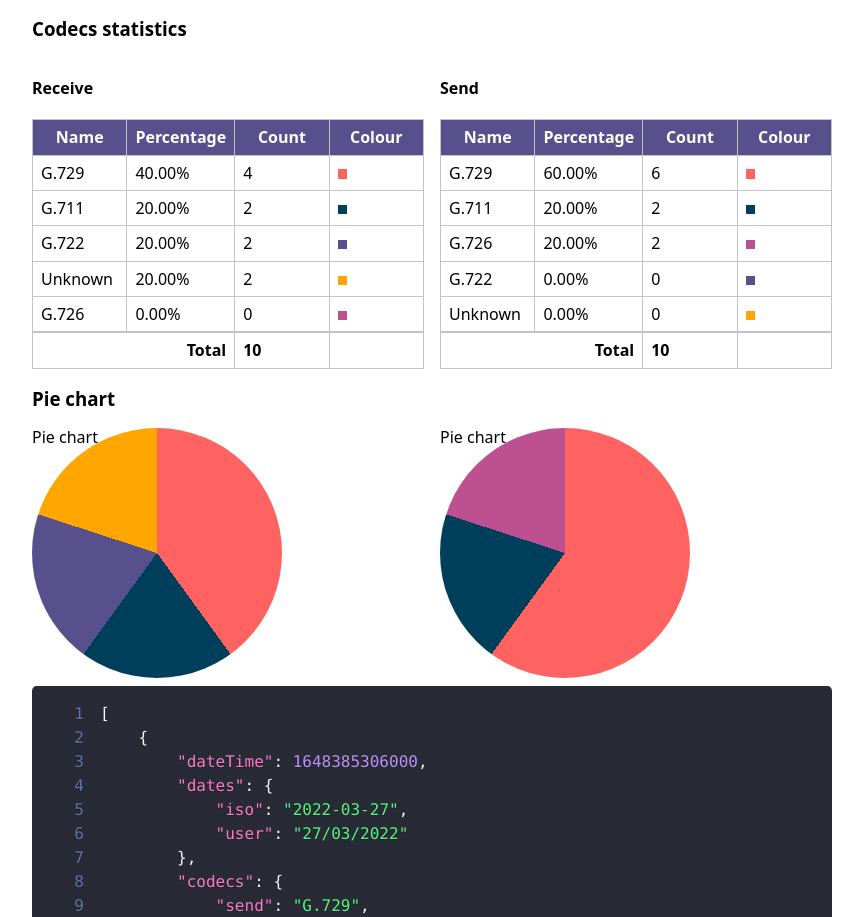
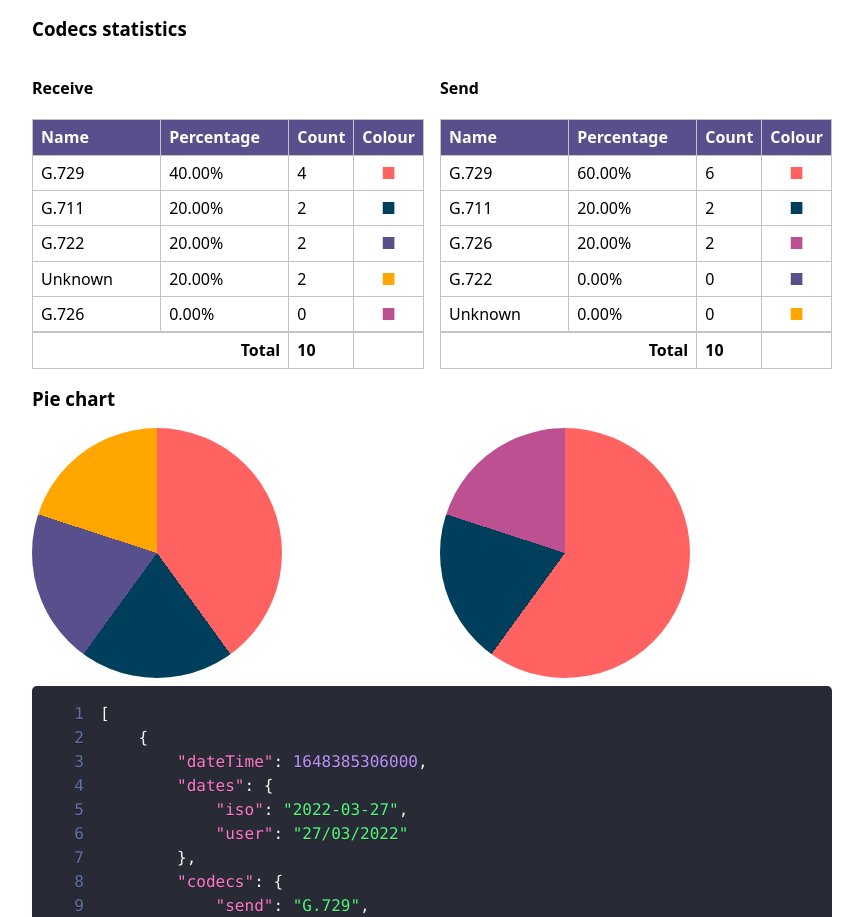
Before and after one commit to maurer2/fernsprecher-kodierer-dekodierer-schau, a React (Create React App) app in the folder app/: page /calls/2022-03-27 in a window 1280 px wide. Shown: the part 1080-1997 px from the top of the page, without its empty margins (208-1071 px from the left). Built offline with nearby package versions, Linux system fonts and the light colour scheme.

Commit message:
Improved statstics table

```diff
--- a/app/src/features/calls/components/PieChart/PieChart.tsx
+++ b/app/src/features/calls/components/PieChart/PieChart.tsx
@@ -38,7 +38,7 @@ const PieChart: FC<Readonly<Types.PieChartProps>> = ({ codecStatistics }) => {
         className="pie-chart"
         style={pieChartStyle}
       >
-        <span className="sr-only">Pie chart</span>
+        <span className="visually-hidden">Pie chart</span>
       </div>
     </div>
   );
--- a/app/src/features/calls/components/Statistics/Statistics.styles.ts
+++ b/app/src/features/calls/components/Statistics/Statistics.styles.ts
@@ -1,8 +1,9 @@
 import { styled, theme } from '../../../../global.styles';
+// import { colourCodecMap } from '../PieChart/constants';
 
 export const Table = styled('table', {
   display: 'grid',
-  gridTemplateColumns: '1fr 1fr 1fr 1fr',
+  gridTemplateColumns: '1fr 1fr min-content min-content',
   borderTop: `1px solid ${theme.colors.gray}`,
   borderRight: `1px solid ${theme.colors.gray}`,
 });
@@ -11,18 +12,6 @@ export const Table = styled('table', {
 export const IgnoredTableElement = styled('div', {
   display: 'contents',
 });
-
-// export const StatisticsTableHead = styled(IgnoredTableElement, {});
-// StatisticsTableHead.defaultProps = { as: 'thead' }; // TS error
-
-// export const StatisticsTableBody = styled(IgnoredTableElement, {});
-// StatisticsTableBody.defaultProps = { as: 'tbody' }; // TS error
-
-// export const StatisticsTableFoot = styled(IgnoredTableElement, {});
-// StatisticsTableFoot.defaultProps = { as: 'tfoot' }; // TS error
-
-// export const StatisticsTableRow = styled(IgnoredTableElement, {});
-// StatisticsTableRow.defaultProps = { as: 'tr' }; // TS error
 
 export const TableCell = styled('td', {
   padding: '0.5rem',
@@ -46,6 +35,7 @@ export const TableCell = styled('td', {
 export const TableCellHead = styled(TableCell, {
   background: theme.colors.purpleCorallite,
   color: theme.colors.white,
+  textAlign: 'left',
 });
 
 export const TableCellFoot = styled(TableCell, {
@@ -54,7 +44,31 @@ export const TableCellFoot = styled(TableCell, {
 });
 
 export const ColourIndicator = styled('span', {
-  display: 'inline-block',
-  width: '1ch',
-  height: '1ch',
+  display: 'block',
+  width: 'min-content',
+  margin: 'auto',
+
+  '&:before': {
+    content: '\u25A0', // rectangle https://en.wikipedia.org/wiki/Geometric_Shapes_(Unicode_block)
+  },
+
+  // variants: {
+  //   codec: {
+  //     'G.711': {
+  //       color: colourCodecMap['G.711'],
+  //     },
+  //     'G.722': {
+  //       color: colourCodecMap['G.722'],
+  //     },
+  //     'G.726': {
+  //       color: colourCodecMap['G.726'],
+  //     },
+  //     'G.729': {
+  //       color: colourCodecMap['G.729'],
+  //     },
+  //     Unknown: {
+  //       color: colourCodecMap.Unknown,
+  //     },
+  //   },
+  // },
 });
--- a/app/src/features/calls/components/Statistics/Statistics.tsx
+++ b/app/src/features/calls/components/Statistics/Statistics.tsx
@@ -6,15 +6,16 @@ import * as Styles from './Statistics.styles';
 import { colourCodecMap } from '../PieChart/constants';
 
 const Statistics: FC<Readonly<Types.StatisticsProps>> = ({ codecStatistics }) => {
-  const numberOfDigits = codecStatistics.reduce(
+  const numberOfDigits: Types.DigitsCounts = codecStatistics.reduce(
     (total, current) => {
       const countDigits = current[2].toString().length;
       total.count = total.count.concat(countDigits);
+
       return total;
     },
     {
-      percentage: [] as number[],
-      count: [] as number[],
+      percentage: [] as Types.DigitsCounts['percentage'],
+      count: [] as Types.DigitsCounts['count'],
     },
   );
   const numberOfEntriesTotal = codecStatistics.reduce((total, current) => total + current[2], 0);
@@ -47,11 +48,12 @@ const Statistics: FC<Readonly<Types.StatisticsProps>> = ({ codecStatistics }) =>
                 {String(count).padStart(numberOfDigitsForCount, '0')}
               </Styles.TableCell>
               <Styles.TableCell>
-                <Styles.ColourIndicator
-                  style={{
-                    background: `${colourCodecMap[name]}`,
-                  }}
-                />
+                <Styles.ColourIndicator /* codec={name} */ style={{
+                  color: `${colourCodecMap[name]}`,
+                }}
+                >
+                  <span className="visually-hidden">{name}</span>
+                </Styles.ColourIndicator>
               </Styles.TableCell>
             </Styles.IgnoredTableElement>
           </Fragment>
--- a/app/src/features/calls/components/Statistics/Statistics.types.ts
+++ b/app/src/features/calls/components/Statistics/Statistics.types.ts
@@ -3,3 +3,8 @@ import type { CodecsStatistics } from '../../hooks/useCallStatistics/useCallStat
 export type StatisticsProps = {
   codecStatistics: CodecsStatistics;
 };
+
+export type DigitsCounts = {
+  percentage: number[],
+  count: number[],
+};
```
